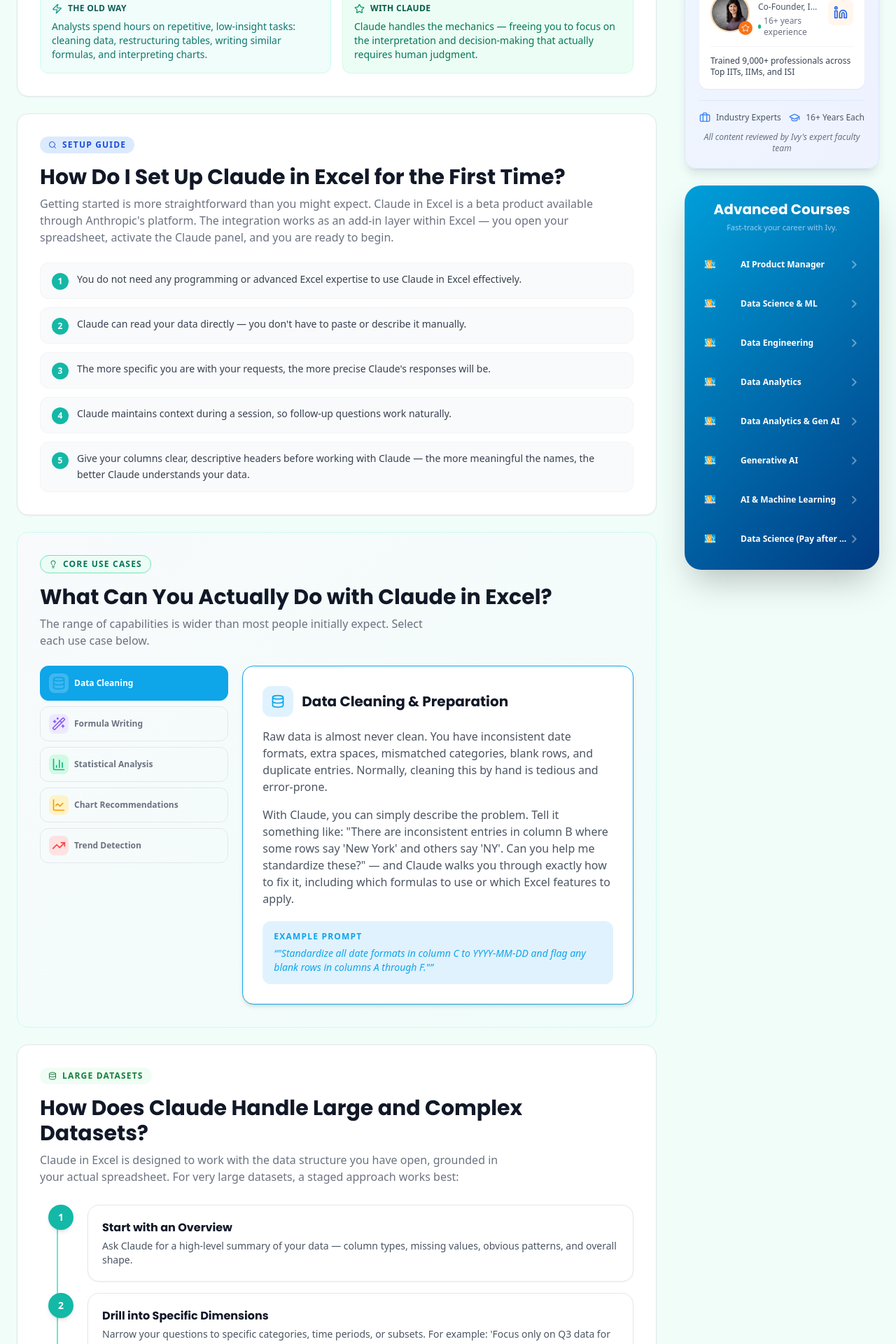
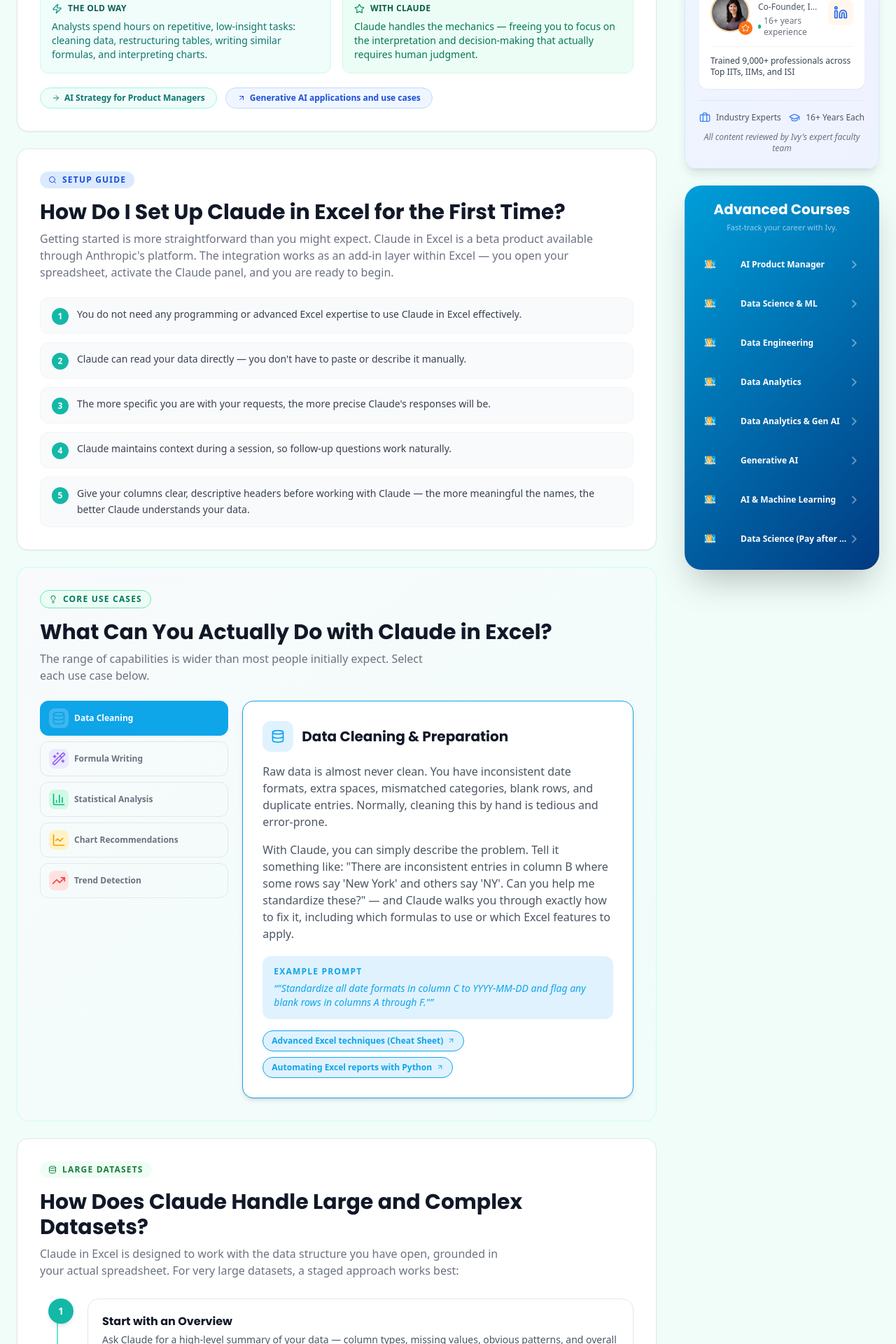
Before and after one commit to Debrajivy/ivy_new_site_nextjs, a Next.js app: page /aihelpcenter/ai-strategy-pm/how-to-use-claude-in-excel-for-data-analytics in a window 1280 px wide. Shown: the part 1260-3180 px from the top of the page at 70% size. Built offline with nearby package versions, Linux system fonts and the light colour scheme.

Commit message:
added internal links in claude

```diff
--- a/next.config.ts
+++ b/next.config.ts
@@ -5,6 +5,7 @@ const nextConfig: NextConfig = {
     remotePatterns: [
       { protocol: "https", hostname: "img.youtube.com" },
       { protocol: "https", hostname: "i.ytimg.com" },
+      { protocol: "https", hostname: "image.pollinations.ai" },
     ],
   },
   eslint: {
--- a/src/app/aihelpcenter/ai-strategy-pm/how-to-use-claude-in-excel-for-data-analytics/page.tsx
+++ b/src/app/aihelpcenter/ai-strategy-pm/how-to-use-claude-in-excel-for-data-analytics/page.tsx
@@ -62,6 +62,10 @@ const USE_CASES = [
     body: `Raw data is almost never clean. You have inconsistent date formats, extra spaces, mismatched categories, blank rows, and duplicate entries. Normally, cleaning this by hand is tedious and error-prone.`,
     detail: `With Claude, you can simply describe the problem. Tell it something like: "There are inconsistent entries in column B where some rows say 'New York' and others say 'NY'. Can you help me standardize these?" — and Claude walks you through exactly how to fix it, including which formulas to use or which Excel features to apply.`,
     example: `"Standardize all date formats in column C to YYYY-MM-DD and flag any blank rows in columns A through F."`,
+    links: [
+      { label: "Advanced Excel techniques (Cheat Sheet)", href: "https://blog.ivyproschool.com/advanced-excel-cheat-sheet-series-2/" },
+      { label: "Automating Excel reports with Python", href: "https://ivyproschool.com/aihelpcenter/python-basics/excel-automation-openpyxl" },
+    ],
   },
   {
     id: "formulas",
@@ -73,6 +77,7 @@ const USE_CASES = [
     body: `Even experienced Excel users struggle with complex formulas: XLOOKUP, INDEX-MATCH, nested IF statements, array formulas, SUMPRODUCT — these can get complicated fast.`,
     detail: `Claude excels in two directions. First, describe what you want in plain English and get the formula. Second, paste in an existing formula and ask Claude to explain it step by step — perfect for formulas you wrote three months ago and have completely forgotten.`,
     example: `"Write a formula that returns the manager name from Sheet2 based on the employee ID in column A of Sheet1, and return 'Not Found' if there is no match."`,
+    links: [],
   },
   {
     id: "stats",
@@ -84,6 +89,7 @@ const USE_CASES = [
     body: `Running a pivot table or a regression is one thing. Understanding what the output is actually telling you is another — especially when you need to communicate it to non-technical stakeholders.`,
     detail: `Claude can interpret statistical results in plain language. If you run a correlation analysis and get a result of 0.73, Claude explains what that means in the context of your specific dataset, what its implications are, and what follow-up analyses you might want to consider.`,
     example: `"I ran a regression and got an R-squared of 0.61 and a p-value of 0.003. Explain what this means for my quarterly sales forecast in plain language."`,
+    links: [],
   },
   {
     id: "charts",
@@ -95,6 +101,7 @@ const USE_CASES = [
     body: `One of the most common mistakes in data analytics is choosing the wrong chart type — a pie chart when a bar chart would be clearer, or a cluttered scatter plot when a simple table would communicate better.`,
     detail: `Ask Claude to look at your data structure and suggest the most effective visualization. It recommends a chart type and explains why that choice makes sense for your specific data and your audience.`,
     example: `"I have monthly revenue data for 8 product lines over 3 years. What chart type best shows both the trend over time and the relative size of each product line?"`,
+    links: [],
   },
   {
     id: "trends",
@@ -106,6 +113,7 @@ const USE_CASES = [
     body: `When you have months or years of data, spotting meaningful trends manually is genuinely hard. Patterns often hide in plain sight across dozens of rows and columns.`,
     detail: `Claude can help identify patterns, flag anomalies, and point out relationships between variables you might not have been looking for. This is especially powerful for sales data, financial reporting, and operational metrics where patterns over time drive decisions.`,
     example: `"Look at my sales data in columns A through F. Are there any months that consistently underperform? Are there any unusual spikes or drops that don't match the trend?"`,
+    links: [],
   },
 ];
 
@@ -538,6 +546,22 @@ export default function ClaudeInExcelPage() {
                     <p className="text-sm text-emerald-700">Claude handles the mechanics — freeing you to focus on the interpretation and decision-making that actually requires human judgment.</p>
                   </div>
                 </div>
+                <div className="mt-5 flex flex-wrap gap-3">
+                  <Link
+                    href="/aihelpcenter/ai-strategy-pm"
+                    className="inline-flex items-center gap-1.5 text-xs font-semibold text-teal-700 bg-teal-50 border border-teal-200 rounded-full px-4 py-1.5 hover:bg-teal-100 transition-colors"
+                  >
+                    <ArrowRight size={12} /> AI Strategy for Product Managers
+                  </Link>
+                  <a
+                    href="https://blog.ivyproschool.com/category/data-analytics/"
+                    target="_blank"
+                    rel="noopener noreferrer"
+                    className="inline-flex items-center gap-1.5 text-xs font-semibold text-blue-700 bg-blue-50 border border-blue-200 rounded-full px-4 py-1.5 hover:bg-blue-100 transition-colors"
+                  >
+                    <ArrowUpRight size={12} /> Generative AI applications and use cases
+                  </a>
+                </div>
               </div>
             </section>
 
@@ -597,6 +621,22 @@ export default function ClaudeInExcelPage() {
                       <p className="text-xs font-bold uppercase tracking-widest mb-1.5" style={{ color: active.color }}>Example Prompt</p>
                       <p className="text-sm italic" style={{ color: active.color }}>&ldquo;{active.example}&rdquo;</p>
                     </div>
+                    {active.links && active.links.length > 0 && (
+                      <div className="mt-4 flex flex-wrap gap-2">
+                        {active.links.map((link, i) => (
+                          <a
+                            key={i}
+                            href={link.href}
+                            target="_blank"
+                            rel="noopener noreferrer"
+                            className="inline-flex items-center gap-1.5 text-xs font-semibold rounded-full px-3 py-1.5 border hover:opacity-80 transition-opacity"
+                            style={{ color: active.color, borderColor: active.color, backgroundColor: active.bg }}
+                          >
+                            {link.label} <ArrowUpRight size={11} />
+                          </a>
+                        ))}
+                      </div>
+                    )}
                   </div>
                 </div>
               </div>
@@ -684,6 +724,24 @@ export default function ClaudeInExcelPage() {
                   <strong className="text-white">The right mental model:</strong> Think of Claude as a highly capable analytical assistant who removes friction between having a question and getting an answer. You are still the analyst. Claude just makes the work faster and more approachable.
                 </p>
               </div>
+              <div className="mt-5 grid grid-cols-1 sm:grid-cols-2 gap-3">
+                <a
+                  href="https://ivyproschool.com/courses/data-analytics-course"
+                  className="flex items-center gap-2 rounded-xl bg-white/10 border border-white/20 px-4 py-3 hover:bg-white/20 transition-colors group"
+                >
+                  <BarChart3 size={16} className="text-teal-400 flex-shrink-0" />
+                  <span className="text-xs font-semibold text-white/80 group-hover:text-white flex-1">Data Analytics with Visualization</span>
+                  <ArrowUpRight size={12} className="text-white/40 flex-shrink-0" />
+                </a>
+                <a
+                  href="https://ivyproschool.com/courses/iit-data-science-course"
+                  className="flex items-center gap-2 rounded-xl bg-white/10 border border-white/20 px-4 py-3 hover:bg-white/20 transition-colors group"
+                >
+                  <Layers size={16} className="text-teal-400 flex-shrink-0" />
+                  <span className="text-xs font-semibold text-white/80 group-hover:text-white flex-1">Data Science with Machine Learning &amp; AI</span>
+                  <ArrowUpRight size={12} className="text-white/40 flex-shrink-0" />
+                </a>
+              </div>
             </section>
 
             {/* ── Best Practices ─────────────────── */}
@@ -755,12 +813,22 @@ export default function ClaudeInExcelPage() {
                   Data analytics in Excel does not have to be a solo endeavor fought against confusing formulas and impenetrable datasets. With Claude in Excel, you have a capable, knowledgeable partner ready to help you get more from your data, faster, and with greater confidence.
                 </p>
               </div>
-              <Link
-                href="/courses"
-                className="inline-flex items-center gap-2 rounded-xl bg-white text-teal-700 font-bold text-sm px-5 py-2.5 hover:bg-teal-50 transition-colors shadow-sm"
-              >
-                Explore AI & Data Analytics Courses <ArrowUpRight size={14} />
-              </Link>
+              <div className="flex flex-wrap gap-3">
+                <Link
+                  href="/courses/data-analytics-and-generative-ai-course"
+                  className="inline-flex items-center gap-2 rounded-xl bg-white text-teal-700 font-bold text-sm px-5 py-2.5 hover:bg-teal-50 transition-colors shadow-sm"
+                >
+                  Data Analytics and Generative AI Course <ArrowUpRight size={14} />
+                </Link>
+                <a
+                  href="https://ivyproschool.com/bootcampregister"
+                  target="_blank"
+                  rel="noopener noreferrer"
+                  className="inline-flex items-center gap-2 rounded-xl bg-white/20 border border-white/30 text-white font-bold text-sm px-5 py-2.5 hover:bg-white/30 transition-colors"
+                >
+                  Live AI &amp; Excel Workshop <ArrowUpRight size={14} />
+                </a>
+              </div>
             </section>
 
             {/* ── Back links ─────────────────────── */}
--- a/src/components/home/AllCourses.tsx
+++ b/src/components/home/AllCourses.tsx
@@ -123,24 +123,7 @@ const featuredCourses: Course[] = [
       "Real-time data stream processing"
     ]
   },
-  {
-    id: '4',
-    title: "Data Science with Machine Learning & AI Certification",
-    description: "Become job-ready with Excel, SQL, ML, R, Python, and visualization tools",
-    image: ML,
-    category: "Data Science",
-    students: 1158,
-    duration: "12 months",
-    rating: 4.8,
-    reviewCount: 324,
-    isFeatured: true,
-    slug: "data-science-and-ml-course",
-    keyFeatures: [
-      "In-depth ML algorithms",
-      "Deep learning with TensorFlow/PyTorch",
-      "Data visualization with Tableau"
-    ]
-  },
+
   {
     id: '5',
     title: "Data Analytics and Generative AI Course",
```
